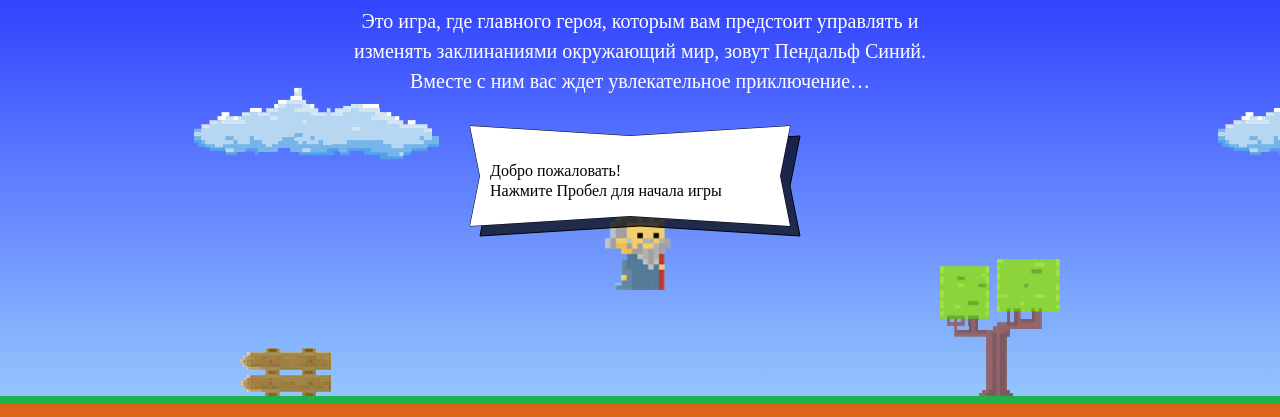
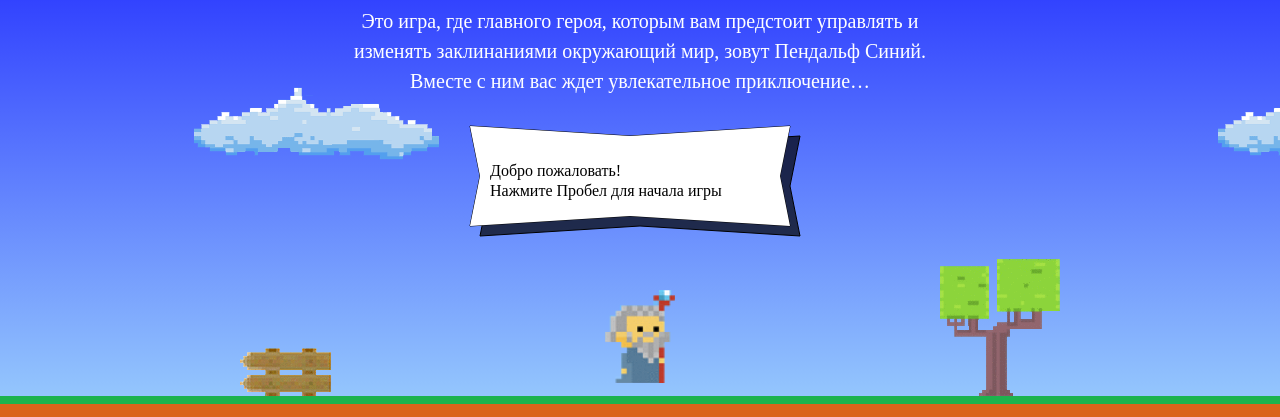
Before and after one commit to bagmobile/1338947-code-and-magick-19, a website: page index.html in a window 1280 px wide. Shown: the part 203-620 px from the top of the page. Drawn offline with Linux system fonts and the light colour scheme; a web font is replaced by a local one.

Commit message:
Учебный проект: начинаем программировать. Правки ревью.

```diff
--- a/index.html
+++ b/index.html
@@ -192,10 +192,10 @@
     return wizardWidth * 1.337;
   };
   var getWizardX = function (width) {
-    return width / 2 - wizardWidth / 2;
+    return (width - wizardWidth) / 2;
   };
   var getWizardY = function (height) {
-    return height - height * 2 / 3;
+    return height - height * 2 / 3 + getWizardHeight();
   };
 </script>
 <script src="js/game.js"></script>
```
